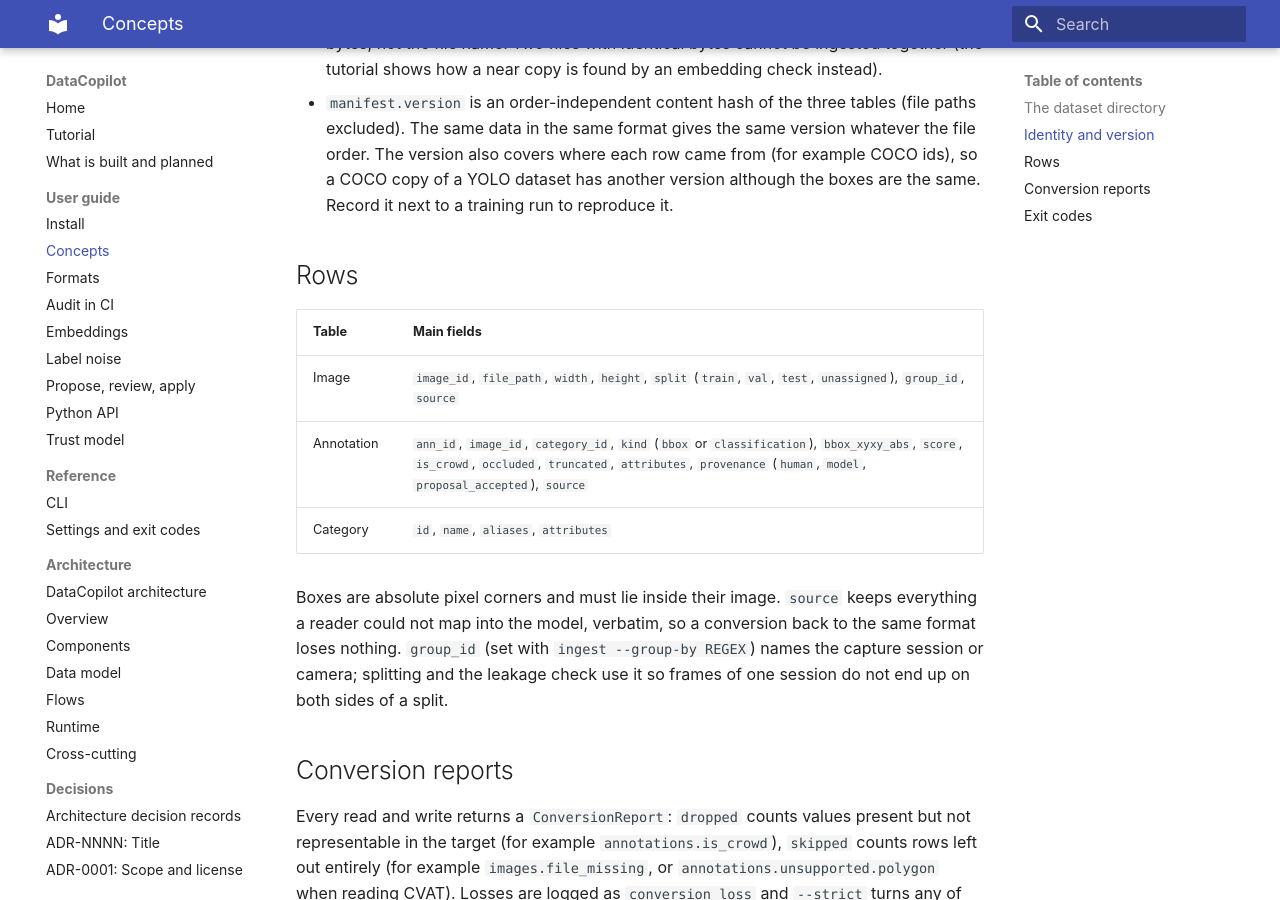
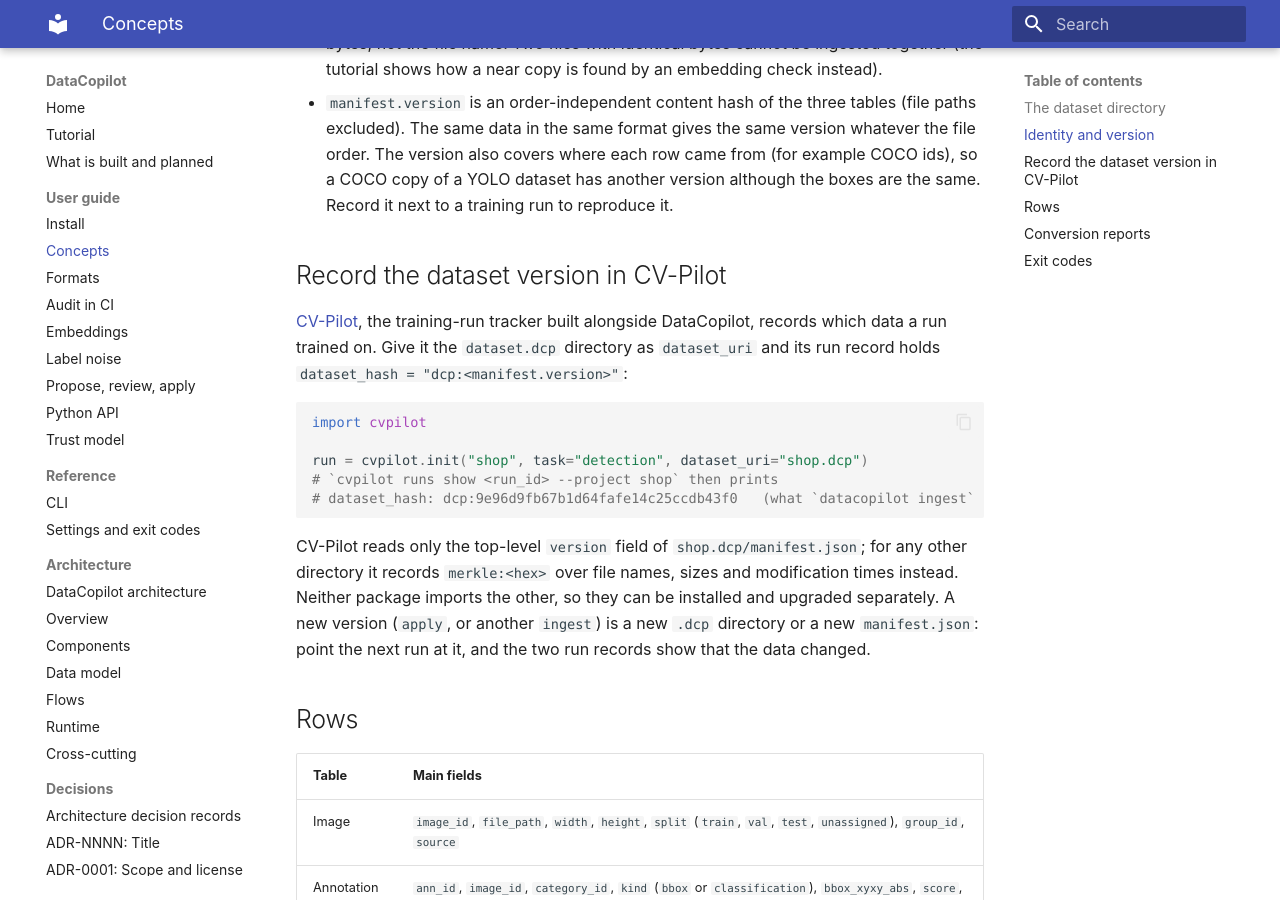
Before and after one commit to B4teShai/DataCopilot, an MkDocs documentation site: the page built from docs/guide/concepts.md, in a window 1280 px wide and 900 px high, scrolled down 444 px. Built offline with MkDocs 1.6.1 and Material for MkDocs 9.7.7, drawn with Linux system fonts in a browser that asks for light colours.

Commit message:
docs(guide): record the dataset version in CV-Pilot
Using the two tools together needs no code, only a shared file layout: CV-Pilot
records dcp:<manifest.version> when its dataset_uri is a dataset.dcp directory,
by reading the top-level version of manifest.json. The concepts page now shows
that (checked end to end against CV-Pilot on the tutorial dataset: the run
record held dcp:9e96d9fb67b1d64fafe14c25ccdb43f0), and a store test pins the
manifest fields CV-Pilot relies on, including after a new version.

````diff
--- a/docs/guide/concepts.md
+++ b/docs/guide/concepts.md
@@ -16,6 +16,27 @@
   The same data in the same format gives the same version whatever the file order. The version also
   covers where each row came from (for example COCO ids), so a COCO copy of a YOLO dataset has another
   version although the boxes are the same. Record it next to a training run to reproduce it.
+
+## Record the dataset version in CV-Pilot
+
+[CV-Pilot](https://github.com/B4teShai/CV-Pilot), the training-run tracker built alongside
+DataCopilot, records which data a run trained on. Give it the `dataset.dcp` directory as
+`dataset_uri` and its run record holds `dataset_hash = "dcp:<manifest.version>"`:
+
+<!-- skip: needs CV-Pilot, a separate package installed from its own clone -->
+```python
+import cvpilot
+
+run = cvpilot.init("shop", task="detection", dataset_uri="shop.dcp")
+# `cvpilot runs show <run_id> --project shop` then prints
+# dataset_hash: dcp:9e96d9fb67b1d64fafe14c25ccdb43f0   (what `datacopilot ingest` printed)
+```
+
+CV-Pilot reads only the top-level `version` field of `shop.dcp/manifest.json`; for any other
+directory it records `merkle:<hex>` over file names, sizes and modification times instead. Neither
+package imports the other, so they can be installed and upgraded separately. A new version
+(`apply`, or another `ingest`) is a new `.dcp` directory or a new `manifest.json`: point the next run
+at it, and the two run records show that the data changed.
 
 ## Rows
 
````
Also changed, not shown: 1 other file.
